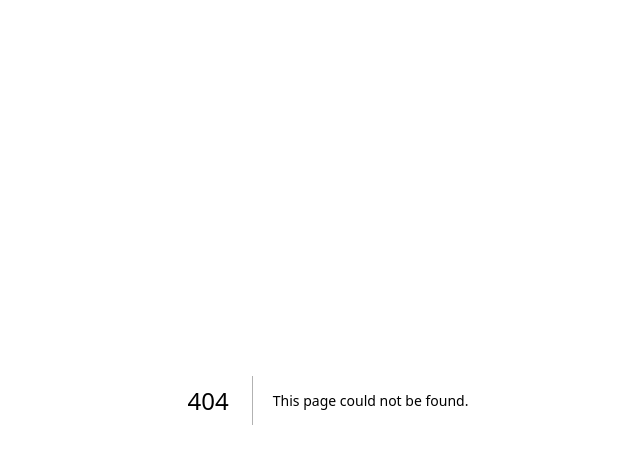
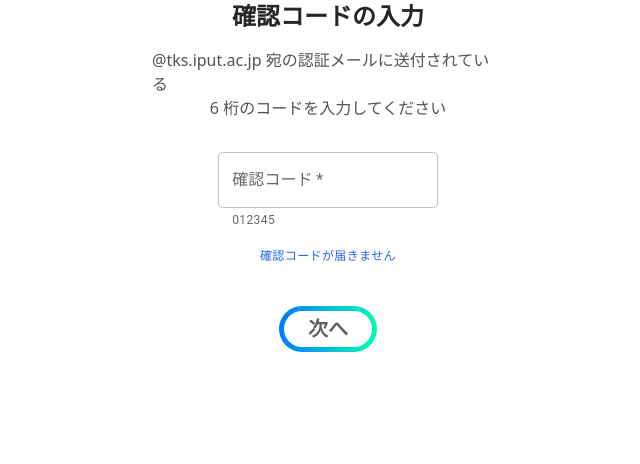
Before and after one commit to iputapp/lounas, a Next.js app: page /signup/otp in a window 1280 px wide. Before the commit this address had no page. Shown: the top 464 px of the page, without its empty margins (312-952 px from the left). Built offline with nearby package versions, Linux system fonts and the light colour scheme.

Commit message:
Add `signup/otp` page
- page
- style

```diff
--- /dev/null
+++ b/src/app/signup/otp/otp.scss
@@ -0,0 +1,68 @@
+@use "variables" as var;
+@tailwind base;
+@tailwind components;
+@tailwind utilities;
+
+main {
+  @apply w-full h-screen flex items-center justify-center overflow-clip;
+
+  position: relative;
+}
+
+.flex-col-center {
+  @apply flex flex-col items-center justify-center;
+}
+
+h1 {
+  @apply text-2xl font-semibold;
+
+  color: var.$primary;
+}
+
+a {
+  @apply text-blue-600;
+}
+
+p {
+  color: var.$secondary;
+
+  & > span {
+    @apply decoration-dotted;
+
+    &.blue {
+      text-decoration: var.$blue;
+    }
+
+    &.cyan {
+      text-decoration: var.$cyan;
+    }
+
+    &.green {
+      text-decoration: var.$green;
+    }
+  }
+}
+
+.button-submit {
+  @apply h-16 flex flex-col items-end justify-end space-y-4;
+
+  & > button {
+    @apply relative px-6 py-1 rounded-full bg-white;
+
+    &::before {
+      @apply -z-10 absolute inset-[-5px];
+
+      width: calc(100% + 10px);
+      height: calc(100% + 10px);
+      content: "";
+      background: linear-gradient(to right, var.$blue 0%, var.$green 100%);
+      border-radius: inherit;
+    }
+
+    & > span {
+      @apply text-xl font-semibold;
+
+      color: var.$primary;
+    }
+  }
+}
--- /dev/null
+++ b/src/app/signup/otp/page.tsx
@@ -0,0 +1,106 @@
+"use client";
+
+import "./otp.scss";
+
+import Box from "@mui/material/Box";
+import FormHelperText from "@mui/material/FormHelperText";
+import TextField from "@mui/material/TextField";
+import { motion } from "framer-motion";
+import Link from "next/link";
+import { useState } from "react";
+
+import { EMAIL_DOMAIN, VERIFY_DIGITS_LENGTH, VERIFY_DIGITS_REGEX } from "@/constants";
+import { onVerify } from "@/hooks/auth/signupClient";
+
+export default function Otp() {
+  /** @summary Digits */
+  const [digits, setDigits] = useState<string>("");
+  const [digitsError, setDigitsError] = useState<boolean>(false);
+  const digitsChange = (char: string) => {
+    setDigits(char);
+    const error = VERIFY_DIGITS_REGEX.test(char) ? false : true;
+    setDigitsError(error);
+  };
+
+  /** @summary Verify */
+  const [working, setWorking] = useState<boolean>(false);
+  /** @function Fire verify */
+  const verify = () => {
+    if (digitsError) return;
+    setWorking(true);
+    const data = onVerify(digits);
+    data
+      .then((data) => {
+        console.log(data);
+        setWorking(false);
+      })
+      .catch((e) => {
+        console.error(e);
+        setWorking(false);
+      });
+  };
+
+  return (
+    <motion.div
+      key={"signup-otp"}
+      initial={{ opacity: 0 }}
+      animate={{ opacity: 1 }}
+      exit={{ opacity: 0 }}
+      transition={{ duration: 0.4, ease: "easeInOut" }}
+    >
+      <div className="flex-col-center space-y-8">
+        <div className="flex-col-center space-y-4">
+          <h1>確認コードの入力</h1>
+          <div className="flex-col-center max-w-[22rem]">
+            <p>
+              <span className="blue">{`@${EMAIL_DOMAIN} `}</span>
+              宛の認証メールに送付されている
+            </p>
+            <p>
+              <span className="cyan">{` ${VERIFY_DIGITS_LENGTH} `}</span>
+              桁のコードを入力してください
+            </p>
+          </div>
+        </div>
+        <Box
+          className="flex-col-center space-y-4"
+          component={"div"}
+          sx={{
+            "& .MuiTextField-root": { width: "24ch" },
+          }}
+        >
+          <TextField
+            id="digits"
+            label="確認コード"
+            helperText="012345"
+            variant="outlined"
+            value={digits}
+            onChange={(e) => digitsChange(e.target.value)}
+            inputProps={{
+              inputMode: "numeric",
+              pattern: VERIFY_DIGITS_REGEX,
+              maxLength: VERIFY_DIGITS_LENGTH,
+            }}
+            error={digitsError}
+            autoComplete="off"
+            required
+          />
+          <FormHelperText>
+            <Link href={"/help"} target="_blank" rel="noopener noreferrer">
+              <span>確認コードが届きません</span>
+            </Link>
+          </FormHelperText>
+          <div className="button-submit">
+            <button onClick={verify} disabled={working}>
+              <span
+                className={`${working ? "animate-ping" : ""} ${digitsError ? "" : "animate-pulse"}`}
+              >
+                次へ
+              </span>
+            </button>
+          </div>
+        </Box>
+      </div>
+    </motion.div>
+  );
+}
```
